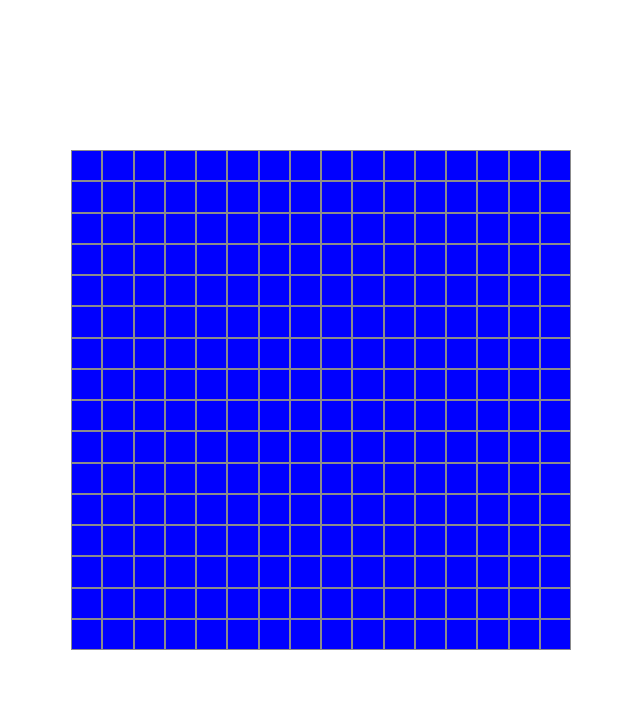
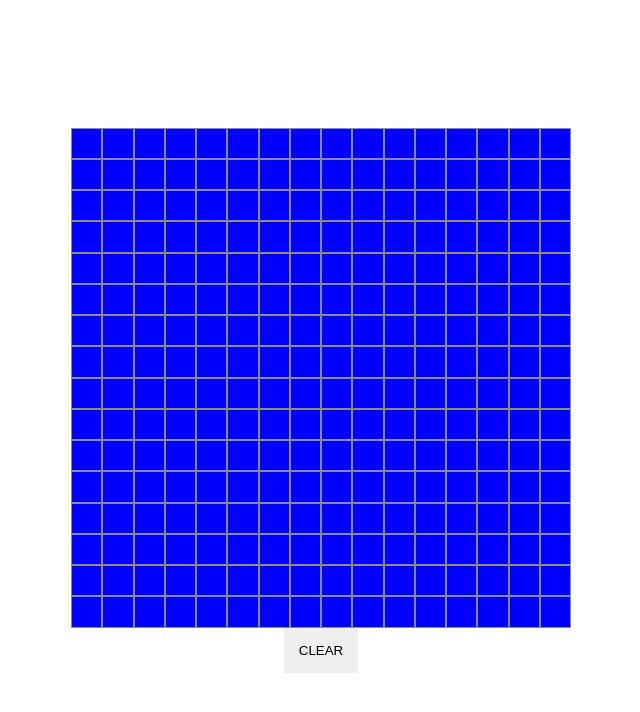
Before and after one commit to timsengsouvanh/etch_a_sketch, a plain HTML site: page index.html in a window 1280 px wide. Shown: the whole page, without its empty margins (319-959 px from the left). Drawn offline with Linux system fonts and the light colour scheme.

Commit message:
added clear button

```diff
--- a/index.html
+++ b/index.html
@@ -8,6 +8,7 @@
 </head>
 <body>
     <div id="container"></div>
+    <script src="script.js"></script>
 </body>
-<script src="script.js"></script>
+
 </html>
--- a/script.js
+++ b/script.js
@@ -1,11 +1,29 @@
 const container = document.querySelector('#container');
+const body = document.querySelector('body');
 
+
+//create grid squares where i=amount of squares
 for (let i = 0; i<256; i++){
     const grid = document.createElement('div');
     grid.classList.add('blue');
     container.appendChild(grid);
 }
 
+//changes color of squares by adding .yellow class on mouseover
 document.querySelectorAll(".blue").forEach(blue =>
     blue.addEventListener("mouseover", () => blue.classList.add("yellow"))
 );
+
+function createbutton(){
+    const button = document.createElement('button')
+    button.textContent = 'CLEAR'
+    button.classList.add('button');
+    body.appendChild(button);
+}
+createbutton()
+
+const button = document.querySelector('button');
+
+button.addEventListener('click', () => {
+    document.querySelectorAll('.yellow').forEach(yellow => yellow.classList.remove('yellow'))
+})
--- a/style.css
+++ b/style.css
@@ -6,6 +6,7 @@ html body {
     align-items: center;
     height: 100vh;
     width: 100vh;
+    flex-direction: column;
 }
 
 #container {
@@ -27,12 +28,14 @@ html body {
 
 }
 
+.button {
+    font-family: Arial, Helvetica, sans-serif;
+    border: none;
+    outline: none;
+    padding: 15px;
+}
+
 .yellow {
-    flex: 1;
-    flex-basis: auto;
-    width: 30px;
-    border: 1px solid rgb(139, 139, 139);
-    box-sizing: border-box;
     background-color: yellow;
 }
 
```
